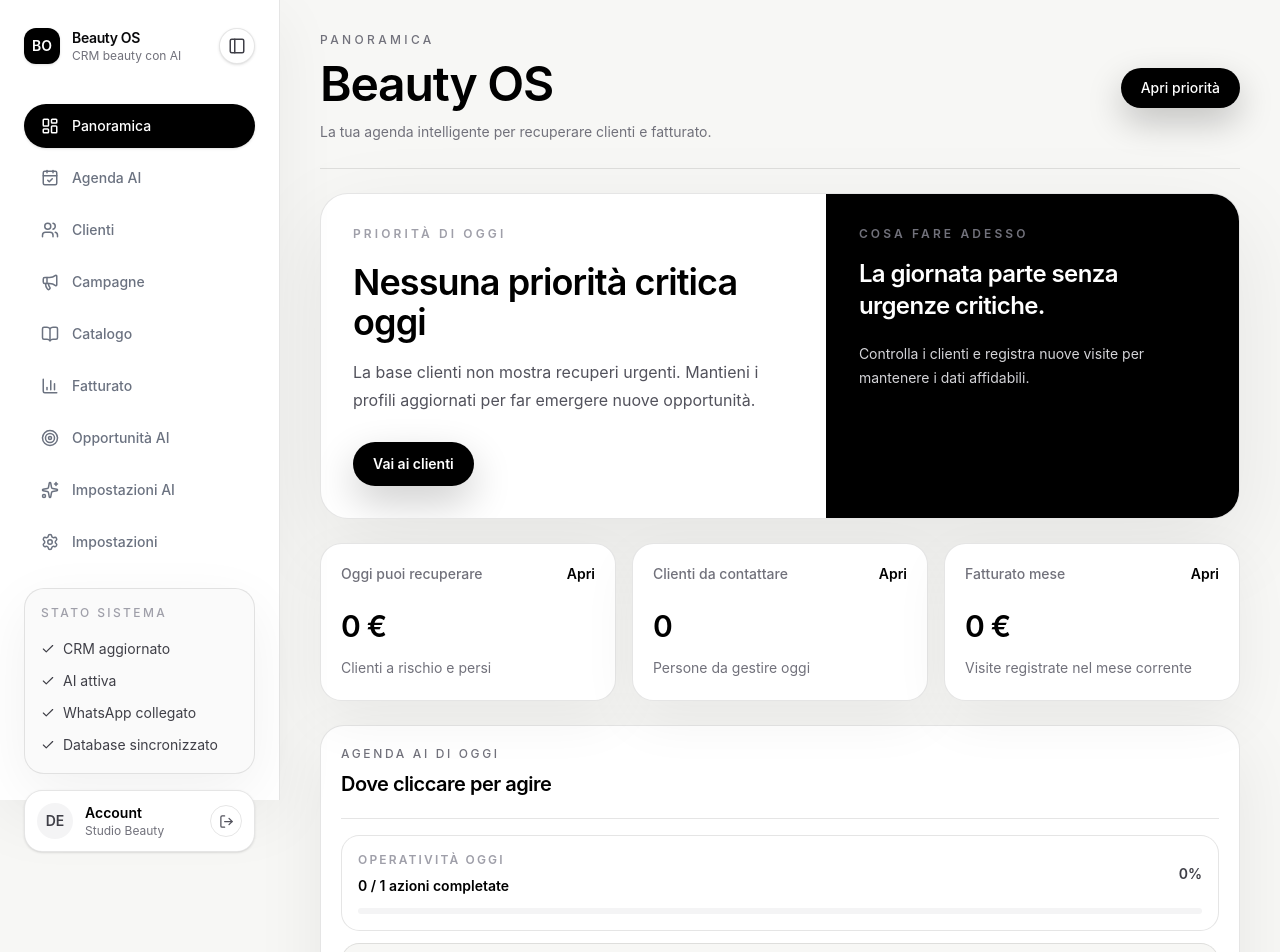
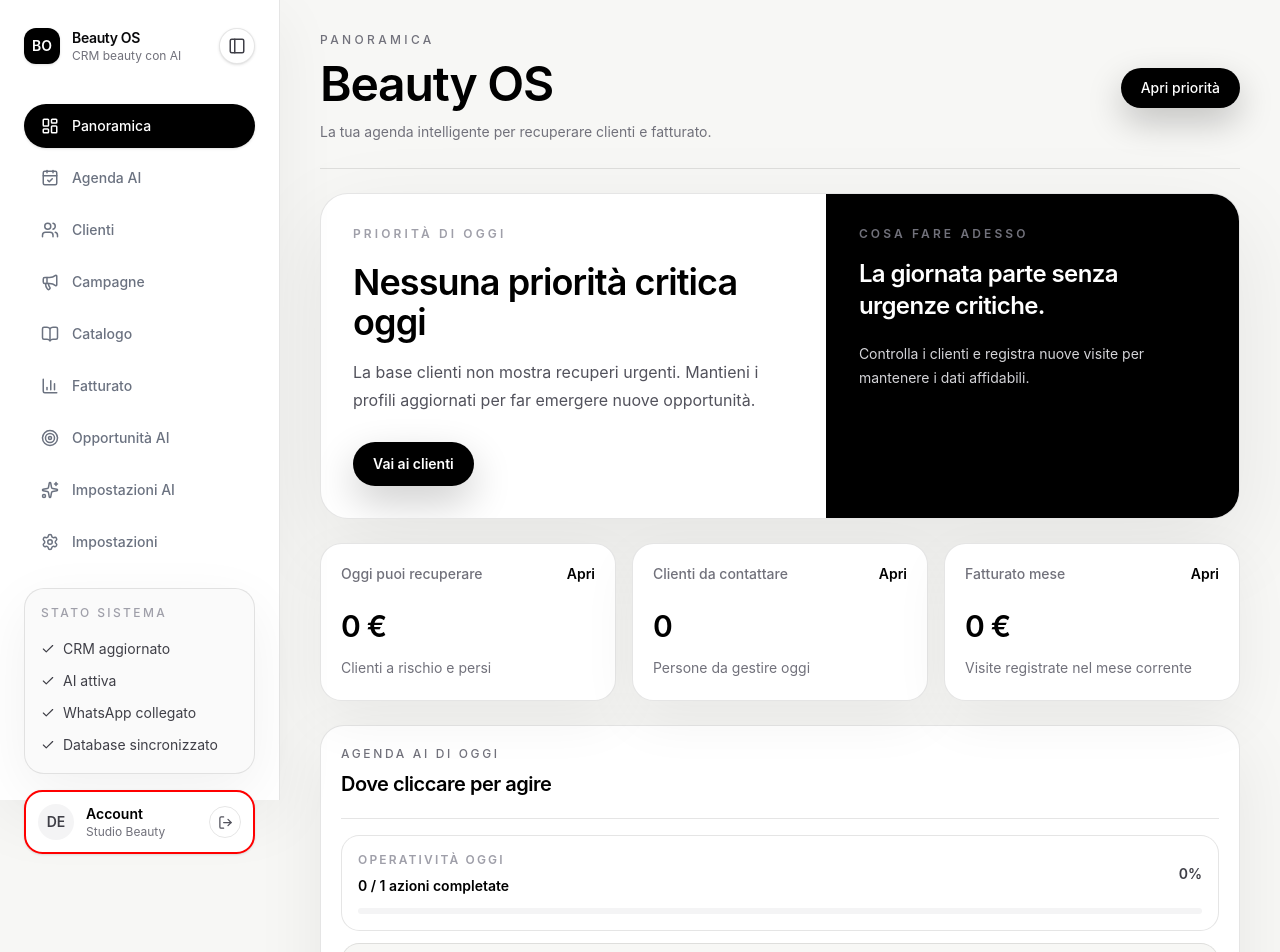
Before and after one commit to debenedictismichele2020-netizen/beauty-os, a Next.js app: page / in a window 1280 px wide. Shown: the top 952 px of the page. Built offline with nearby package versions, Linux system fonts and the light colour scheme; no server answers; the database is empty.

Commit message:
debug sidebar account panel

```diff
--- a/app/components/CollapsibleSidebarShell.tsx
+++ b/app/components/CollapsibleSidebarShell.tsx
@@ -177,7 +177,7 @@ export function CollapsibleSidebarShell({
             </div>
           </div>
 
-          <SidebarAccountPanel compact={sidebarCollapsed} />
+          <SidebarAccountPanel />
         </div>
       </aside>
 
--- a/app/components/SidebarAccountPanel.tsx
+++ b/app/components/SidebarAccountPanel.tsx
@@ -11,18 +11,12 @@ type SidebarAccountState = {
   salonName: string;
 };
 
-type SidebarAccountPanelProps = {
-  compact?: boolean;
-};
-
 const fallbackAccount: SidebarAccountState = {
   email: "Account",
   salonName: "Studio Beauty",
 };
 
-export default function SidebarAccountPanel({
-  compact = false,
-}: SidebarAccountPanelProps) {
+export default function SidebarAccountPanel() {
   const router = useRouter();
   const [account, setAccount] =
     useState<SidebarAccountState>(fallbackAccount);
@@ -70,14 +64,12 @@ export default function SidebarAccountPanel({
 
   return (
     <div
-      className={`flex items-center rounded-[1.15rem] border border-black/10 bg-white shadow-sm ${
-        compact ? "flex-col gap-2 p-2" : "gap-3 p-3"
-      }`}
+      className="flex min-w-0 items-center gap-3 rounded-[1.15rem] bg-white p-3 shadow-sm"
+      style={{ border: "2px solid red" }}
     >
       <div className="grid size-9 shrink-0 place-items-center rounded-full bg-zinc-100 text-sm font-semibold text-zinc-700">
         {initials}
       </div>
-      {!compact ? (
       <div className="min-w-0 flex-1">
         <p className="truncate text-sm font-semibold text-black">
           {account.email}
@@ -86,7 +78,6 @@ export default function SidebarAccountPanel({
           {account.salonName}
         </p>
       </div>
-      ) : null}
       <button
         aria-label="Esci"
         className="grid size-8 shrink-0 place-items-center rounded-full border border-black/10 text-zinc-600 transition hover:border-black/20 hover:bg-zinc-50 hover:text-black"
```
Lines whose indentation alone changed are shown as unchanged.
